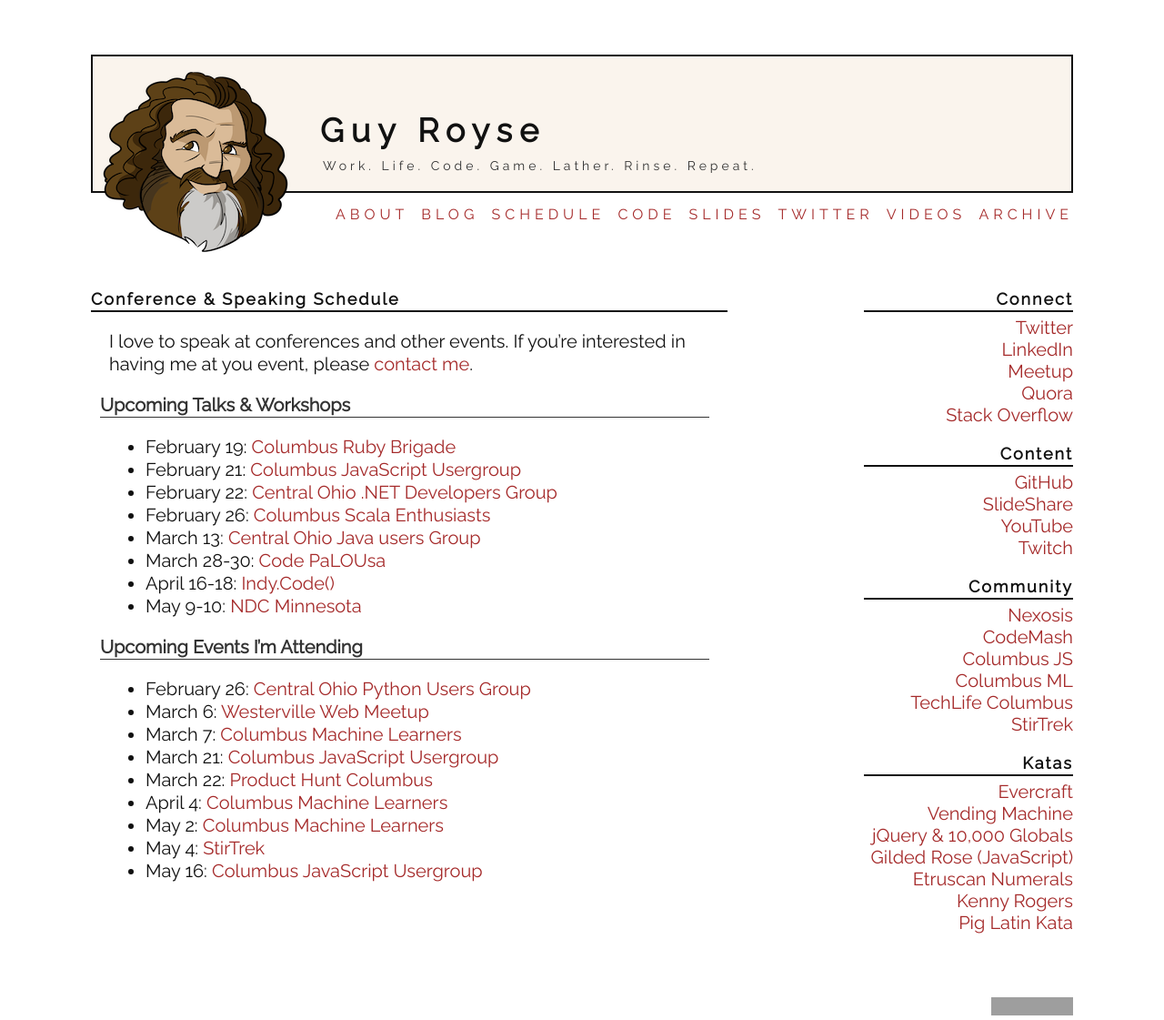
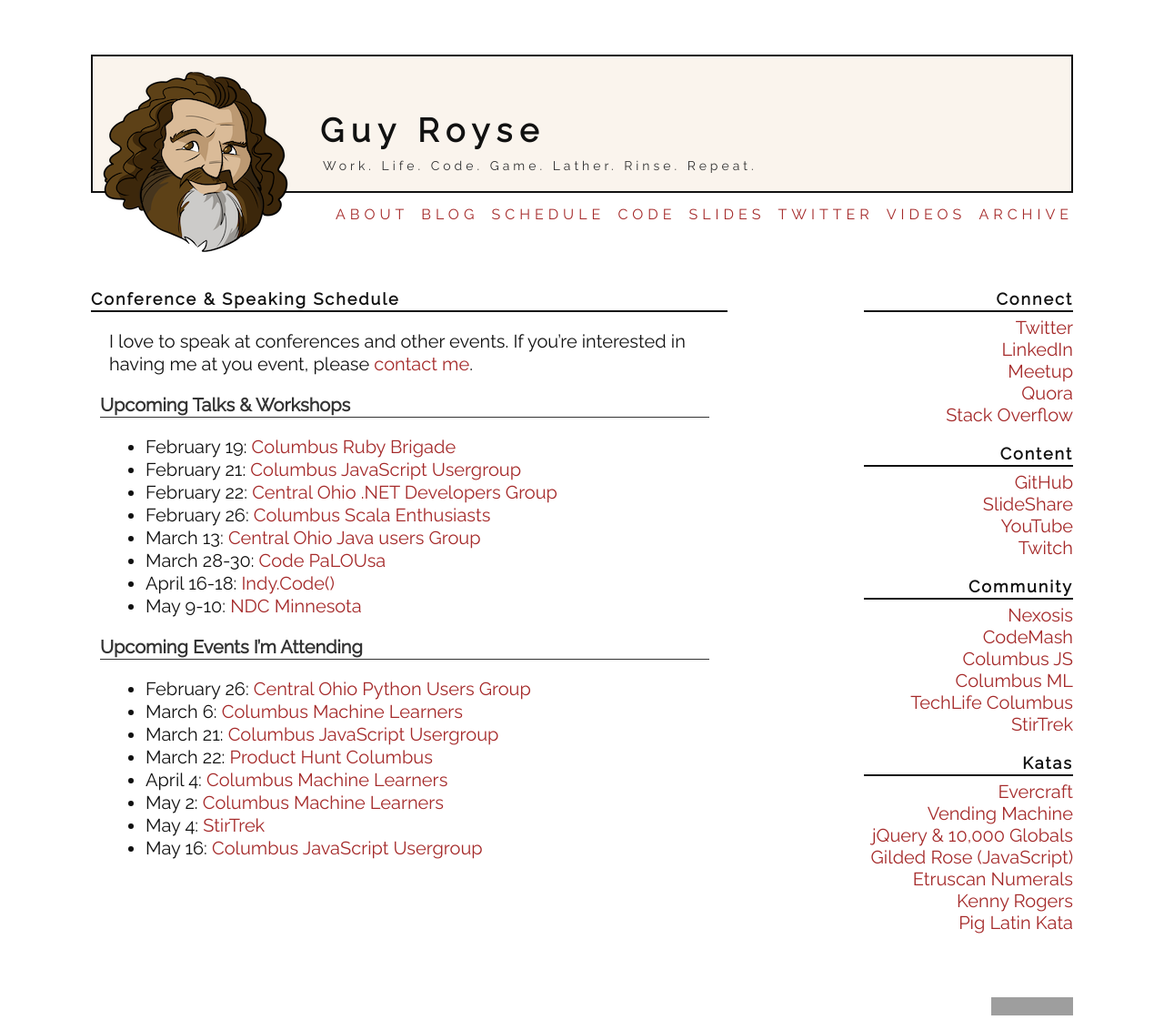
Before and after one commit to guyroyse/guyroyse.github.com, a Jekyll site: the page built from schedule/index.markdown, in a window 1280 px wide. Shown: the whole page at 91% size. Built offline with Jekyll 4.4.1, drawn with Linux system fonts in a browser that asks for light colours; grey boxes are pictures that could not be loaded.

Commit message:
corrected data on CML meetup

```diff
--- a/schedule/index.markdown
+++ b/schedule/index.markdown
@@ -20,8 +20,7 @@ I love to speak at conferences and other events. If you're interested in having
 # Upcoming Events I'm Attending
 
 - February 26: [Central Ohio Python Users Group](https://www.meetup.com/Central-Ohio-Python-Users-Group/)
-- March 6: [Westerville Web Meetup](https://www.meetup.com/westervilleweb/)
-- March 7: [Columbus Machine Learners](https://www.meetup.com/Columbus-Machine-Learners/)
+- March 6: [Columbus Machine Learners](https://www.meetup.com/Columbus-Machine-Learners/)
 - March 21: [Columbus JavaScript Usergroup](http://cbusjs.github.io)
 - March 22: [Product Hunt Columbus](https://www.meetup.com/Product-Hunt-Columbus/)
 - April 4: [Columbus Machine Learners](https://www.meetup.com/Columbus-Machine-Learners/)
```
